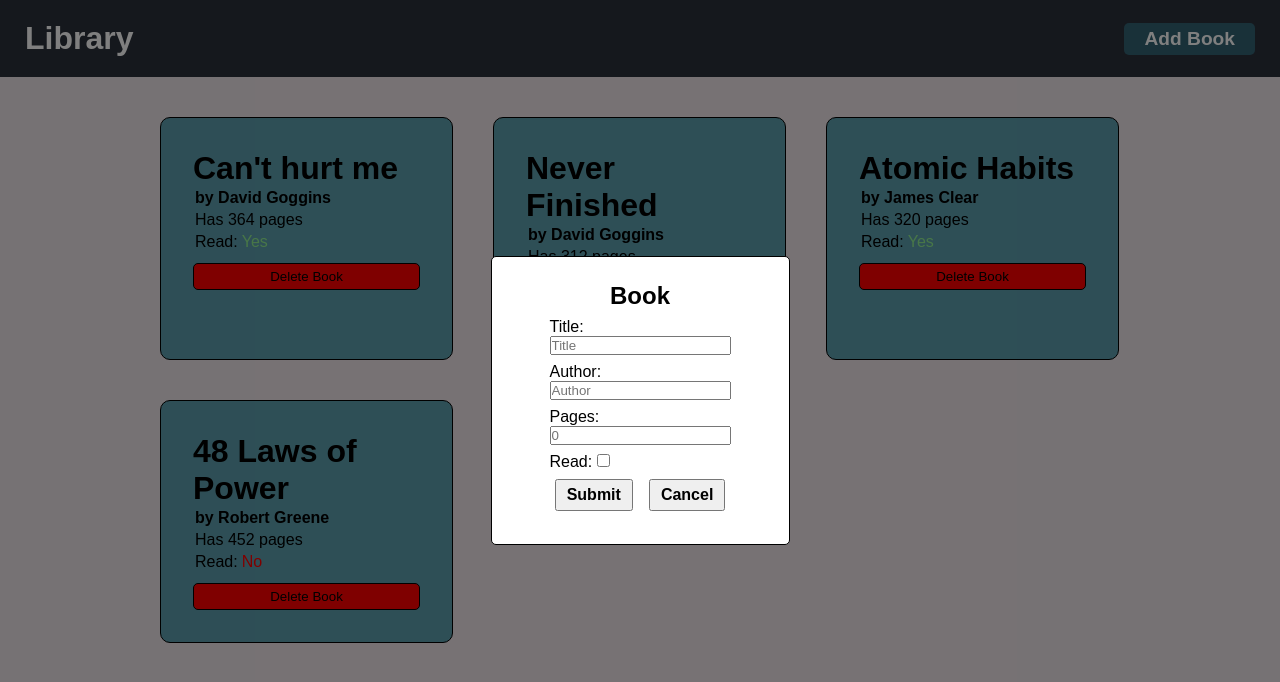
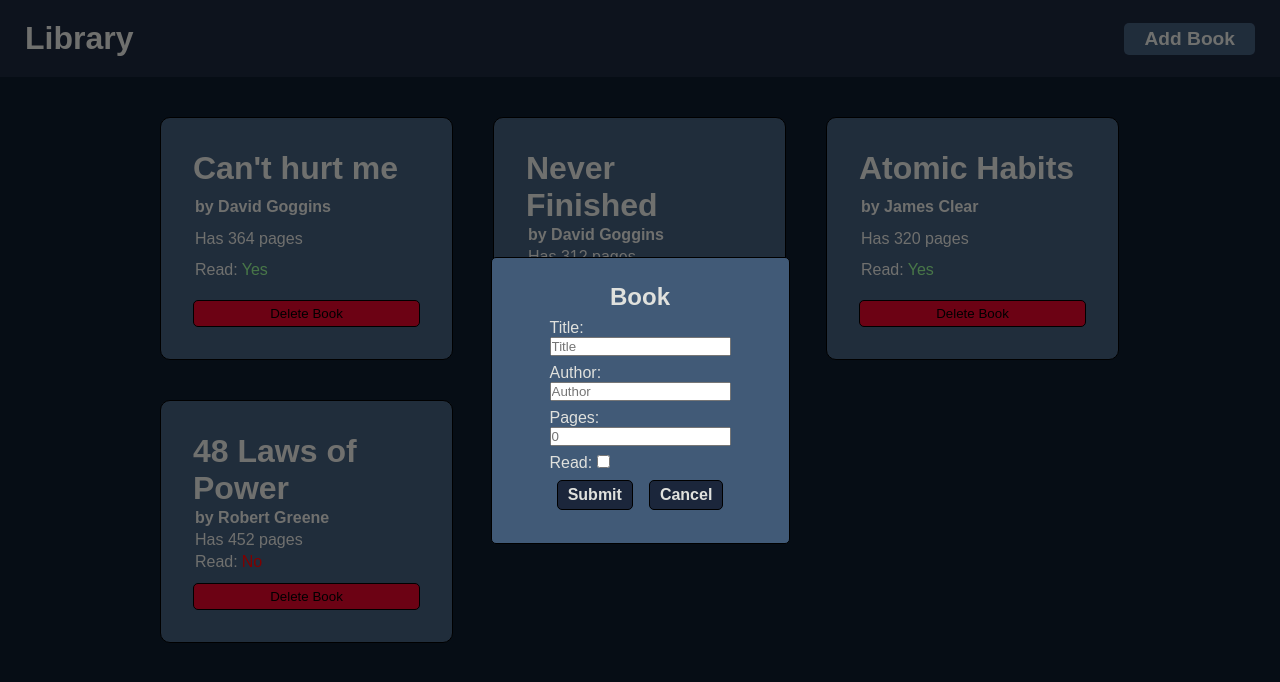
Before and after one commit to Ludvig-D/library, a plain HTML site: page index.html in a window 1280 px wide. Both pictures are taken after a click on the button "Add Book". Drawn offline with Linux system fonts and the light colour scheme.

Commit message:
Changed colors

```diff
--- a/style.css
+++ b/style.css
@@ -10,7 +10,7 @@
   align-items: center;
   height: 100vh;
   font-family: sans-serif;
-  background-color: #eee5e9;
+  background-color: #0d1b2a;
 }
 
 .header {
@@ -20,8 +20,8 @@
   justify-content: space-between;
   align-items: center;
   width: 100%;
-  background-color: #2b303a;
-  color: white;
+  background-color: #1b263b;
+  color: #e0e1dd;
 }
 
 .header h1 {
@@ -37,8 +37,8 @@
   padding: 5px 20px;
   font-weight: bold;
   display: inline-block;
-  background-color: #326273;
-  color: white;
+  background-color: #415a77;
+  color: #e0e1dd;
 }
 
 .bookContainer {
@@ -50,7 +50,7 @@
 
 .bookCard {
   width: 293px;
-  background-color: #5c9ead;
+  background-color: #415a77;
   padding: 2em;
   margin: 20px;
   border: 1px solid black;
@@ -58,6 +58,8 @@
   flex: 1 1 1;
   display: flex;
   flex-direction: column;
+  color: #e0e1dd;
+  justify-content: space-between;
 }
 
 .bookCard h3 {
@@ -109,9 +111,10 @@
   flex-direction: column;
   align-items: center;
   padding: 25px 50px;
-  background-color: white;
+  background-color: #415a77;
   border: 1px solid black;
   border-radius: 5px;
+  color: #e0e1dd;
 }
 
 .dialogInput {
@@ -128,13 +131,22 @@
 }
 
 .dialogButtons button {
+  background-color: #1b263b;
+  color: #e0e1dd;
+  border: 1px solid black;
+  border-radius: 5px;
   font-weight: bold;
   padding: 5px 10px;
   font-size: 1em;
 }
 
+.dialogButtons button:hover {
+  background-color: #e0e1dd;
+  color: #1b263b;
+}
+
 .delButton {
-  background-color: red;
+  background-color: #d90429;
   margin-top: 10px;
   padding: 5px 10px;
   border: 1px solid black;
@@ -143,6 +155,6 @@
 }
 
 .delButton:hover {
-  background-color: rgb(201, 4, 4);
-  color: white;
+  background-color: #ef233c;
+  color: #e0e1dd;
 }
```
